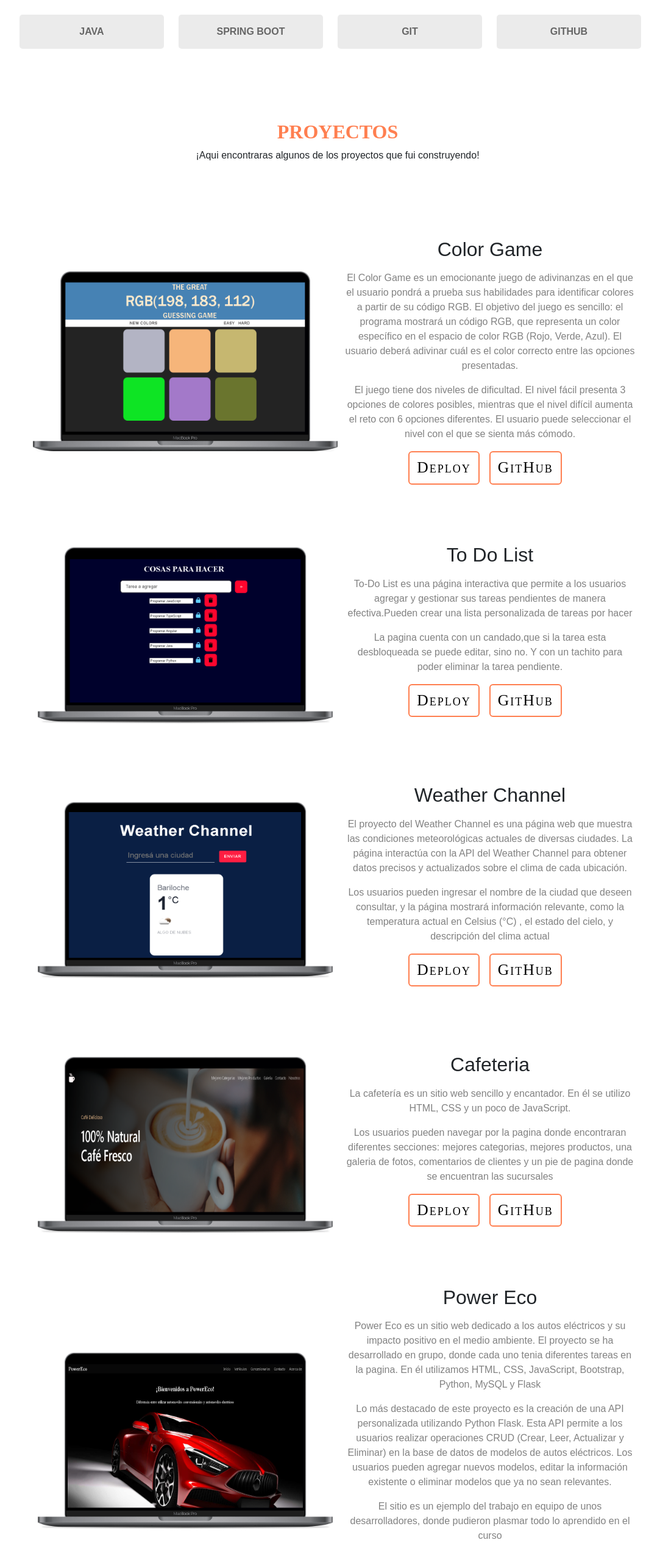
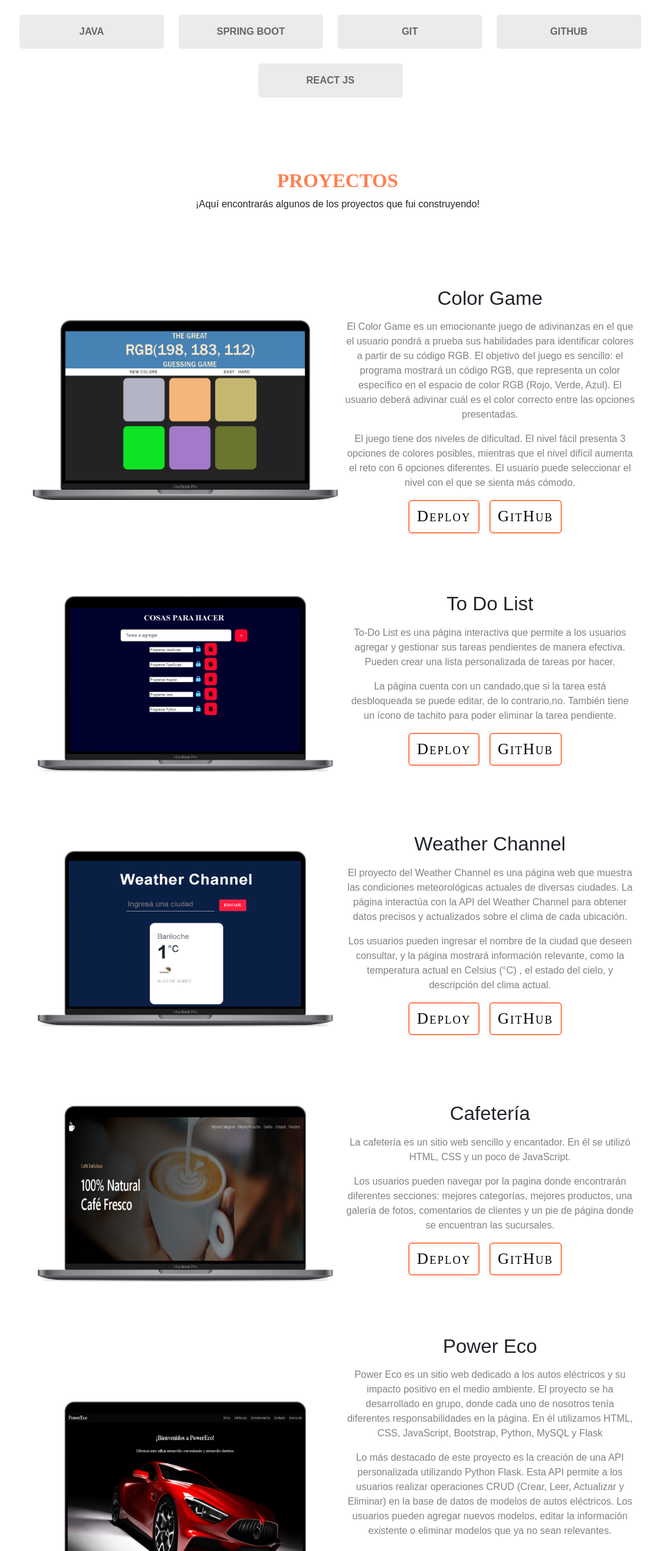
Before and after one commit to FlorFuentes/Portfolio2023, an Angular app: page / in a window 1280 px wide. Shown: the part 1702-4246 px from the top of the page at 61% size, without its empty margins (86-1169 px from the left). Built offline with nearby package versions, Linux system fonts and the light colour scheme; a web font is replaced by a local one.

Commit message:
Actualizacion

```diff
--- a/src/app/componentes/skill/skill.component.html
+++ b/src/app/componentes/skill/skill.component.html
@@ -15,6 +15,7 @@
             <div class="skills">SPRING BOOT</div>
             <div class="skills">GIT</div>
             <div class="skills">GITHUB</div>
+            <div class="skills">REACT JS</div>
         </div>
     </div>
 </section>
--- a/src/app/componentes/sobre-mi/sobre-mi.component.html
+++ b/src/app/componentes/sobre-mi/sobre-mi.component.html
@@ -13,7 +13,7 @@
 
       </div>
       <div *ngIf="sMi" class="cv col-md">
-        <a download="FlorenciaFuentes" href="../../../assets/pdf/Curriculum_Vitae.pdf">{{sMi.sobreMi.descargarCv}}</a>
+        <a download="FlorenciaFuentes" href="../../../assets/pdf/Curriculum Vitae.pdf">{{sMi.sobreMi.descargarCv}}</a>
       </div>
     </div>
   </div>
--- a/src/assets/data/data.json
+++ b/src/assets/data/data.json
@@ -19,7 +19,7 @@
     },
     "proyectos": {
         "titulo": "PROYECTOS",
-        "descripcion": "¡Aqui encontraras algunos de los proyectos que fui construyendo!",
+        "descripcion": "¡Aquí encontrarás algunos de los proyectos que fui construyendo!",
         "proyecto": [
             {
                 "nombre": "Color Game",
@@ -32,8 +32,8 @@
             {
                 "nombre": "To Do List",
                 "img": "../../../assets/img/lap_todolist.png",
-                "descri1": "To-Do List es una página interactiva que permite a los usuarios agregar y gestionar sus tareas pendientes de manera efectiva.Pueden crear una lista personalizada de tareas por hacer",
-                "descri2": "La pagina cuenta con un candado,que si la tarea esta desbloqueada se puede editar, sino no. Y con un tachito para poder eliminar la tarea pendiente.",
+                "descri1": "To-Do List es una página interactiva que permite a los usuarios agregar y gestionar sus tareas pendientes de manera efectiva. Pueden crear una lista personalizada de tareas por hacer.",
+                "descri2": "La página cuenta con un candado,que si la tarea está desbloqueada se puede editar, de lo contrario,no. También tiene un ícono de tachito para poder eliminar la tarea pendiente.",
                 "urlGithub": "https://github.com/FlorFuentes/To_Do_List",
                 "urlDeploy": "https://silly-gecko-9fd65b.netlify.app/"
             },
@@ -41,24 +41,24 @@
                 "nombre": "Weather Channel",
                 "img": "../../../assets/img/lap_weather.png",
                 "descri1": "El proyecto del Weather Channel es una página web que muestra las condiciones meteorológicas actuales de diversas ciudades. La página interactúa con la API del Weather Channel para obtener datos precisos y actualizados sobre el clima de cada ubicación.",
-                "descri2": "Los usuarios pueden ingresar el nombre de la ciudad que deseen consultar, y la página mostrará información relevante, como la temperatura actual en Celsius (°C) , el estado del cielo, y descripción del clima actual",
+                "descri2": "Los usuarios pueden ingresar el nombre de la ciudad que deseen consultar, y la página mostrará información relevante, como la temperatura actual en Celsius (°C) , el estado del cielo, y descripción del clima actual.",
                 "urlGithub": "https://github.com/FlorFuentes/Weather_Channel",
                 "urlDeploy": "https://superlative-queijadas-b0b14b.netlify.app/"
             },
             {
-                "nombre": "Cafeteria",
+                "nombre": "Cafetería",
                 "img": "../../../assets/img/lap_cafeteria.png",
-                "descri1": "La cafetería es un sitio web sencillo y encantador. En él se utilizo HTML, CSS y un poco de JavaScript.",
-                "descri2": "Los usuarios pueden navegar por la pagina donde encontraran diferentes secciones: mejores categorias, mejores productos, una galeria de fotos, comentarios de clientes y un pie de pagina donde se encuentran las sucursales ",
+                "descri1": "La cafetería es un sitio web sencillo y encantador. En él se utilizó HTML, CSS y un poco de JavaScript.",
+                "descri2": "Los usuarios pueden navegar por la pagina donde encontrarán diferentes secciones: mejores categorías, mejores productos, una galería de fotos, comentarios de clientes y un pie de página donde se encuentran las sucursales. ",
                 "urlGithub": "https://github.com/FlorFuentes/Proyecto_Final_BA",
                 "urlDeploy": "https://famous-croquembouche-9cfeba.netlify.app/"
             },
             {
                 "nombre": "Power Eco",
                 "img": "../../../assets/img/lap_powerEco.png",
-                "descri1": "Power Eco es un sitio web dedicado a los autos eléctricos y su impacto positivo en el medio ambiente. El proyecto se ha desarrollado en grupo, donde cada uno tenia diferentes tareas en la pagina. En él utilizamos HTML, CSS, JavaScript, Bootstrap, Python, MySQL y Flask",
+                "descri1": "Power Eco es un sitio web dedicado a los autos eléctricos y su impacto positivo en el medio ambiente. El proyecto se ha desarrollado en grupo, donde cada uno de nosotros tenía diferentes responsabilidades en la página. En él utilizamos HTML, CSS, JavaScript, Bootstrap, Python, MySQL y Flask",
                 "descri2": "Lo más destacado de este proyecto es la creación de una API personalizada utilizando Python Flask. Esta API permite a los usuarios realizar operaciones CRUD (Crear, Leer, Actualizar y Eliminar) en la base de datos de modelos de autos eléctricos. Los usuarios pueden agregar nuevos modelos, editar la información existente o eliminar modelos que ya no sean relevantes.",
-                "descri3": "El sitio es un ejemplo del trabajo en equipo de unos desarrolladores, donde pudieron plasmar todo lo aprendido en el curso",
+                "descri3": "El sitio es un ejemplo del trabajo en equipo de nuestro grupo de desarrolladores, donde logramos plasmar todo lo aprendido en el curso.",
                 "urlGithub": "https://github.com/julianmanrike/frontend",
                 "urlDeploy": "https://julianmanrike.github.io/frontend/"
             },
```
Also changed, not shown: 1 other file (tests, documents, lock files or other folders).
